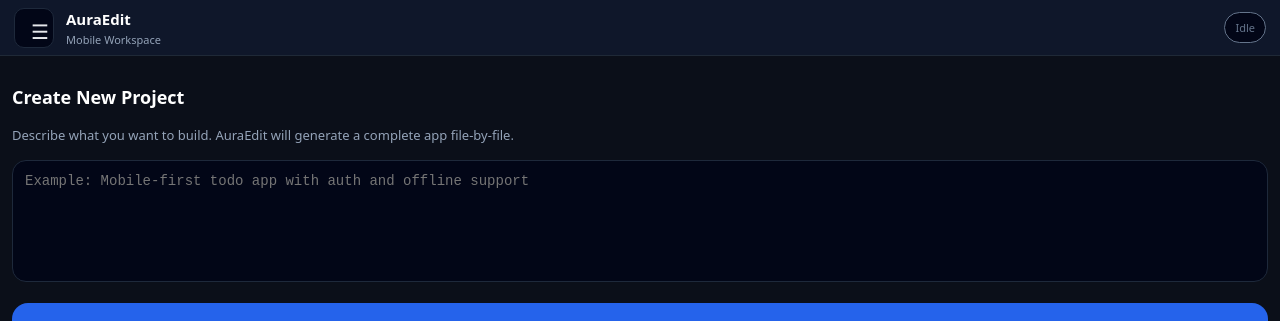
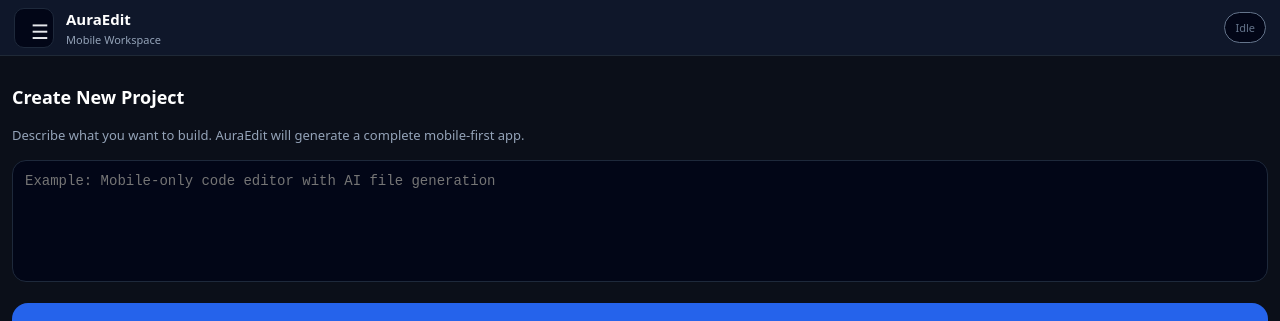
Before and after one commit to jitendramath/AuraEdit-ultra, a Next.js app: page /dashboard in a window 1280 px wide. Shown: the top 321 px of the page. Built offline with nearby package versions, Linux system fonts and the light colour scheme; no server answers.

Commit message:
Update CreateProject.tsx

```diff
--- a/app/dashboard/components/CreateProject.tsx
+++ b/app/dashboard/components/CreateProject.tsx
@@ -2,19 +2,19 @@
 
 import { useState } from "react";
 
-type Props = {
+export type CreateProjectProps = {
   onStartBuild?: () => void;
   onBuildProgress?: () => void;
   onBuildComplete?: () => void;
   onBuildFail?: () => void;
 };
 
-export default function CreateProject({
+const CreateProject = ({
   onStartBuild,
   onBuildProgress,
   onBuildComplete,
   onBuildFail
-}: Props) {
+}: CreateProjectProps) => {
   const [idea, setIdea] = useState("");
   const [loading, setLoading] = useState(false);
 
@@ -54,15 +54,9 @@
         justifyContent: "space-between"
       }}
     >
-      {/* Top content */}
+      {/* Top */}
       <div>
-        <h2
-          style={{
-            fontSize: "18px",
-            fontWeight: 600,
-            marginBottom: "6px"
-          }}
-        >
+        <h2 style={{ fontSize: "18px", fontWeight: 600, marginBottom: "6px" }}>
           Create New Project
         </h2>
 
@@ -74,13 +68,13 @@
           }}
         >
           Describe what you want to build. AuraEdit will generate a complete
-          app file-by-file.
+          mobile-first app.
         </p>
 
         <textarea
           value={idea}
           onChange={(e) => setIdea(e.target.value)}
-          placeholder="Example: Mobile-first todo app with auth and offline support"
+          placeholder="Example: Mobile-only code editor with AI file generation"
           rows={6}
           style={{
             width: "100%",
@@ -126,4 +120,6 @@
       </div>
     </div>
   );
-}
+};
+
+export default CreateProject;
```
